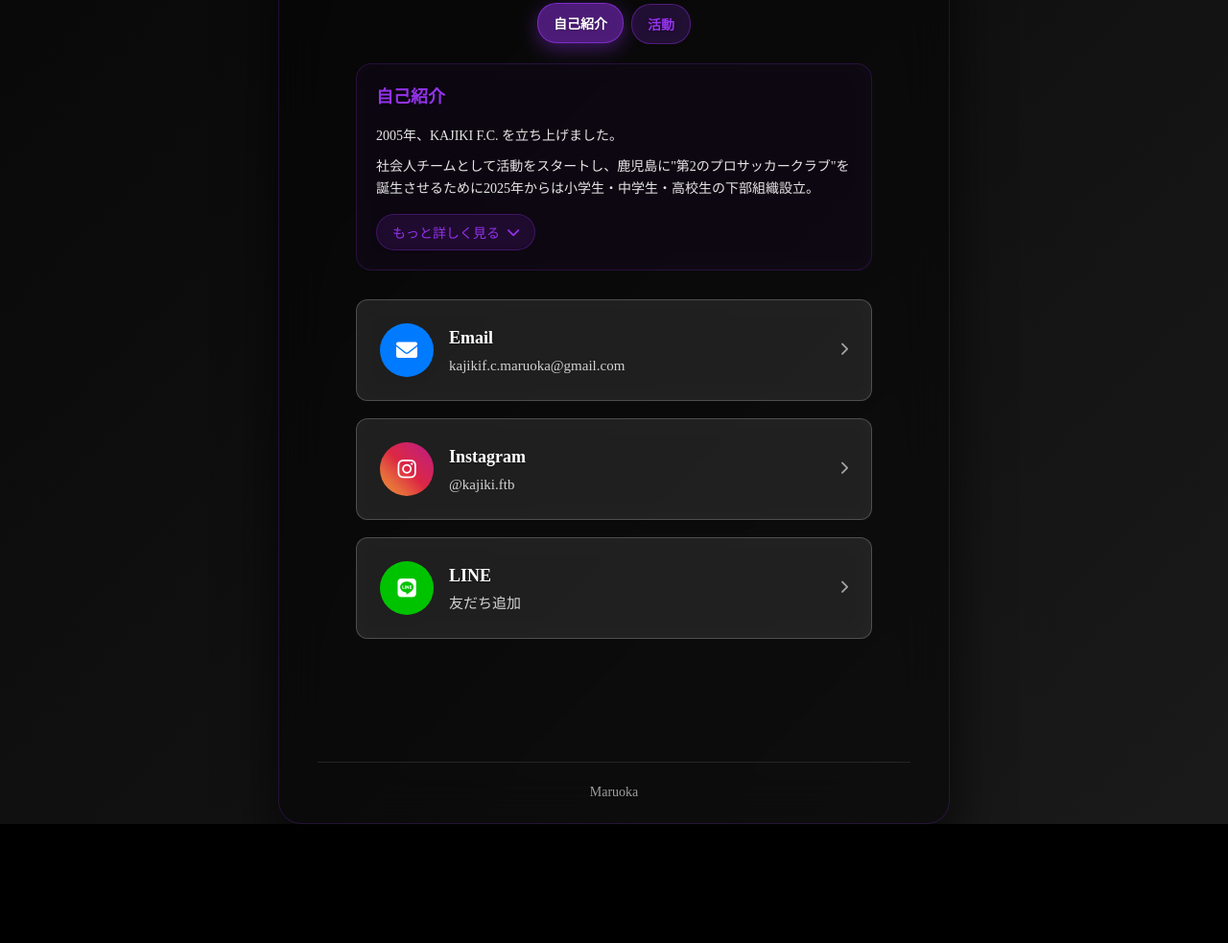
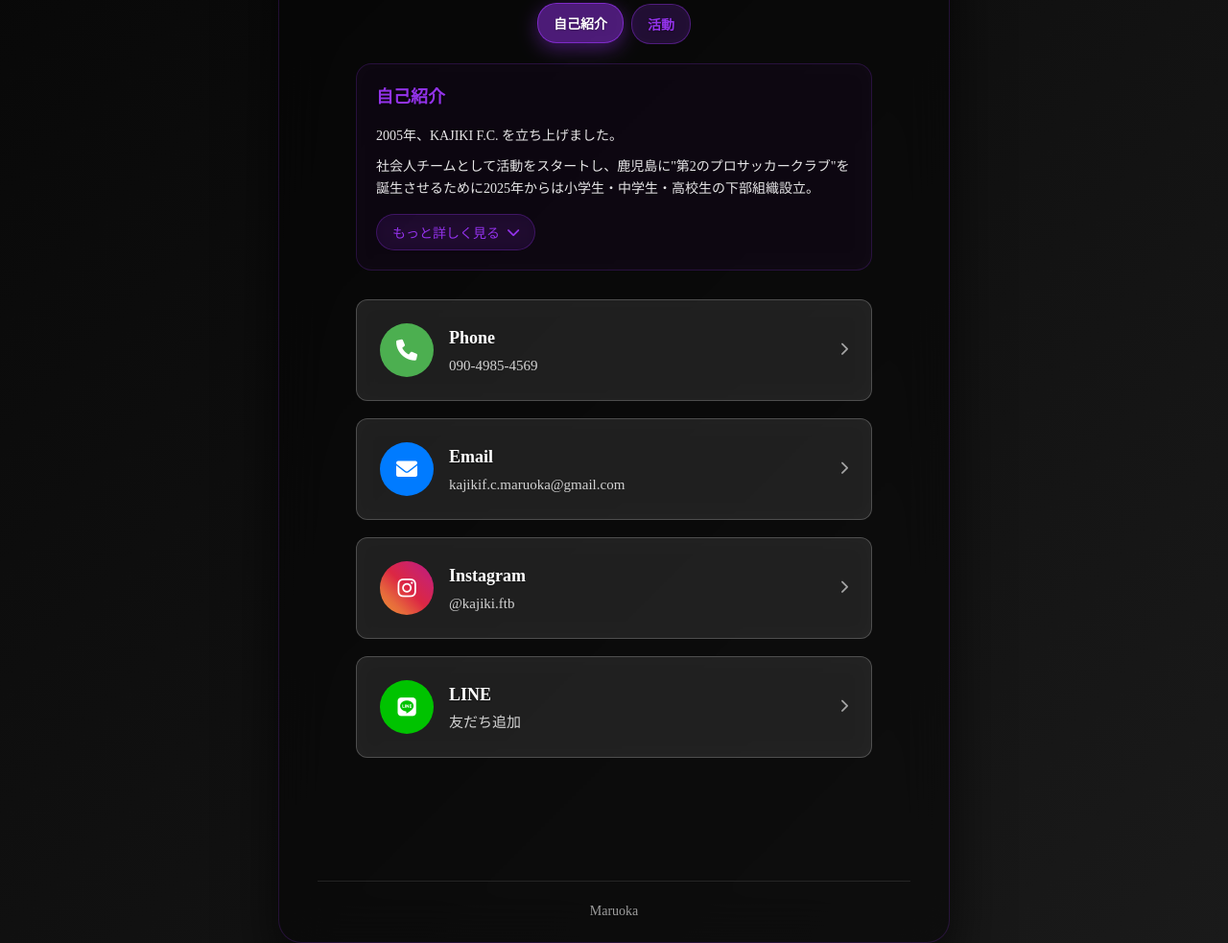
Before and after one commit to LotusCard925/maruoka, a plain HTML site: page index.html in a window 1280 px wide. Shown: the part 1076-2059 px from the top of the page at 96% size. Before the commit the page ends 1935 px from the top, so only its background shows below. Drawn offline with Linux system fonts and the light colour scheme; a web font is replaced by a local one.

Commit message:
電話番号を追加しvCardにも反映

```diff
--- a/index.html
+++ b/index.html
@@ -165,6 +165,19 @@
 
             <!-- ソーシャルメディアリンク -->
             <div class="social-links">
+                <a href="tel:09049854569" class="social-link">
+                    <div class="social-icon phone">
+                        <i class="fas fa-phone"></i>
+                    </div>
+                    <div class="social-info">
+                        <div class="social-name">Phone</div>
+                        <div class="social-handle">090-4985-4569</div>
+                    </div>
+                    <div class="social-arrow">
+                        <i class="fas fa-chevron-right"></i>
+                    </div>
+                </a>
+
                 <a href="mailto:kajikif.c.maruoka@gmail.com" class="social-link">
                     <div class="social-icon email">
                         <i class="fas fa-envelope"></i>
--- a/script.js
+++ b/script.js
@@ -121,6 +121,7 @@ function initSocialLinks() {
 function showContactInfo() {
     const contactInfo = `
 連絡先情報:
+📱 Phone: 090-4985-4569
 📧 Email: kajikif.c.maruoka@gmail.com
 📷 Instagram: @kajiki.ftb
 💬 LINE: https://line.me/ti/p/ouBCtUuNBS
@@ -275,6 +276,7 @@ async function downloadContactFromModal() {
 VERSION:3.0
 FN:丸岡幹
 N:丸岡;幹;;;
+TEL;TYPE=CELL:09049854569
 EMAIL;TYPE=INTERNET;TYPE=WORK:kajikif.c.maruoka@gmail.com
 URL:https://maruoka.vercel.app`;
 
```
